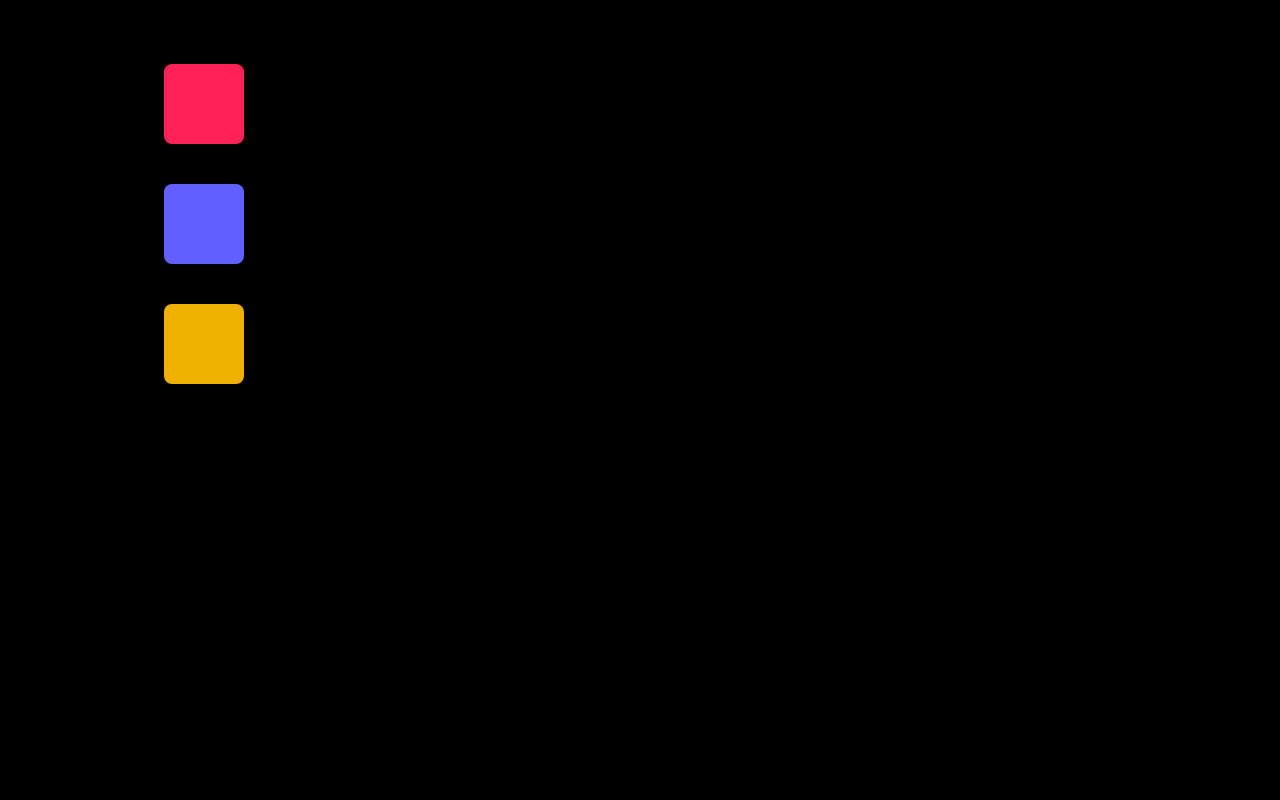
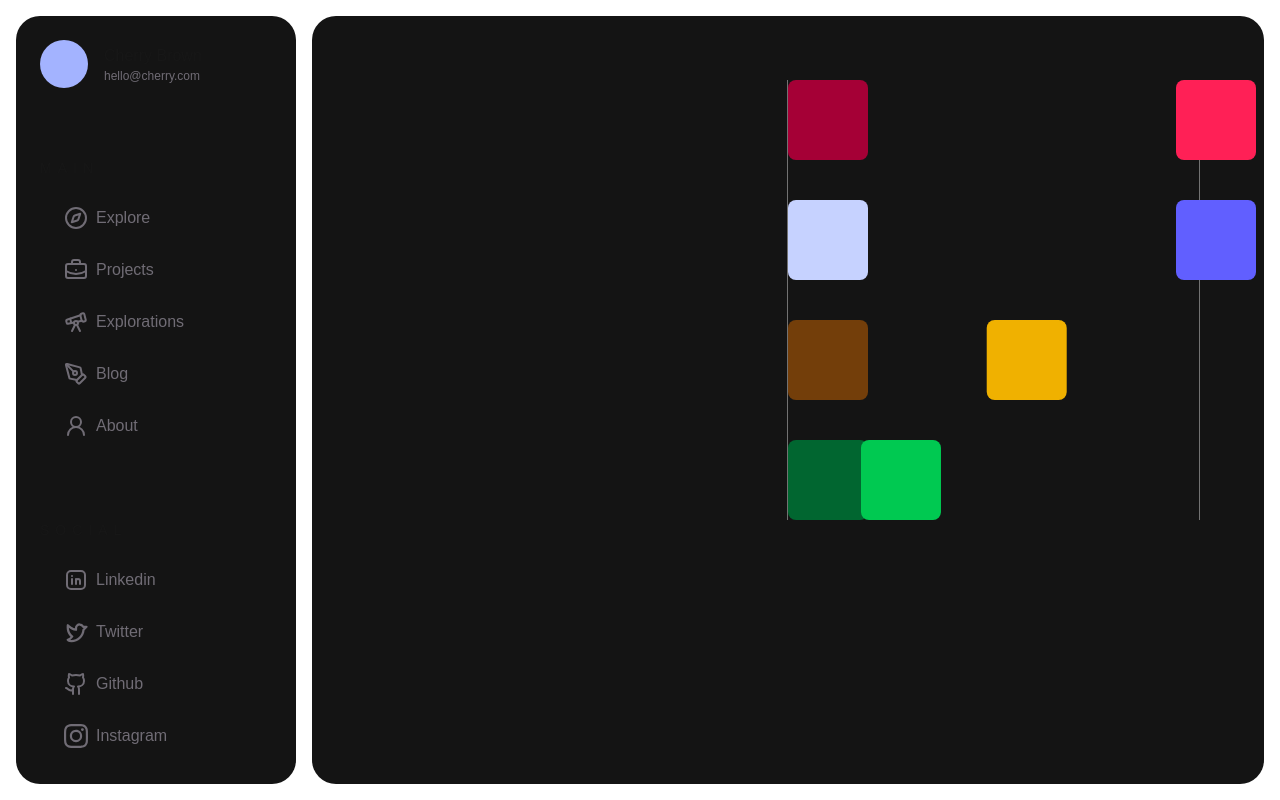
Before and after one commit to UMAIR9235/my-new-portfolio, a Next.js app: page / in a window 1280 px wide. Built offline with nearby package versions, Linux system fonts and the light colour scheme.

Commit message:
create dashboard route and its layout

```diff
--- a/package.json
+++ b/package.json
@@ -10,10 +10,12 @@
   },
   "dependencies": {
     "gsap": "^3.12.7",
+    "lucide-react": "^0.477.0",
     "motion": "^12.4.10",
     "next": "15.2.1",
     "react": "^19.0.0",
-    "react-dom": "^19.0.0"
+    "react-dom": "^19.0.0",
+    "react-icons": "^5.5.0"
   },
   "devDependencies": {
     "@eslint/eslintrc": "^3",
--- /dev/null
+++ b/src/app/(dashboard)/layout.tsx
@@ -0,0 +1,13 @@
+import SideNav from "@/components/side-nav";
+import React from "react";
+
+function DashboardLayout({ children }: { children: React.ReactNode }) {
+  return (
+    <div className="flex gap-4 p-4 h-screen overflow-hidden">
+      <SideNav />
+      <div className="bg-[#141414] flex-1 rounded-3xl">{children}</div>
+    </div>
+  );
+}
+
+export default DashboardLayout;
--- a/src/app/page.tsx
+++ b/src/app/(dashboard)/page.tsx
@@ -2,7 +2,7 @@ import NewGsap from "@/components/new-gsap";
 
 export default function Home() {
   return (
-    <div className="bg-black min-h-screen p-16">
+    <div className="min-h-screen p-16">
       <NewGsap />
     </div>
   );
--- a/src/components/new-gsap.tsx
+++ b/src/components/new-gsap.tsx
@@ -3,14 +3,29 @@ import React, { useEffect } from "react";
 import gsap from "gsap";
 function NewGsap() {
   useEffect(() => {
-    gsap.to(".box", { rotation: 720, x: 100, duration: 1 });
+    const tl = gsap.timeline();
+
+    tl.to(".box", { rotation: 720, x: 100, duration: 1 })
+      .to(".box", { duration: 1, x: 800, stagger: 2 })
+      .to(".box", { duration: 3, rotation: 360 })
+      .addLabel("step2", 3)
+      .to(".box1", { duration: 3, x: 500 }, "step2");
   }, []);
   return (
-    <div className="flex flex-col gap-y-10">
-      <div className="box h-20 w-20 rounded-lg bg-rose-500 "></div>
-      <div className="box h-20 w-20 rounded-lg bg-indigo-500 "></div>
-      <div className="box h-20 w-20 rounded-lg bg-yellow-500 "></div>
-    </div>
+    <main className="flex">
+      <div className="flex-1 flex flex-col gap-y-10 border-e border-white/40">
+        <div className="box h-20 w-20 rounded-lg bg-rose-500"></div>
+        <div className="box h-20 w-20 rounded-lg bg-indigo-500 "></div>
+        <div className="box h-20 w-20 rounded-lg bg-yellow-500 "></div>
+        <div className="box1 h-20 w-20 rounded-lg bg-green-500 "></div>
+      </div>
+      <div className="flex-1 flex flex-col gap-y-10 border-e border-white/40">
+        <div className="boxright h-20 w-20 rounded-lg bg-rose-800"></div>
+        <div className="boxright h-20 w-20 rounded-lg bg-indigo-200 "></div>
+        <div className="boxright h-20 w-20 rounded-lg bg-yellow-900 "></div>
+        <div className="boxright h-20 w-20 rounded-lg bg-green-800 "></div>
+      </div>
+    </main>
   );
 }
 
--- /dev/null
+++ b/src/components/side-nav.tsx
@@ -0,0 +1,75 @@
+import {
+  BriefcaseBusiness,
+  Compass,
+  PenTool,
+  Telescope,
+  UserRound,
+} from "lucide-react";
+import Link from "next/link";
+import React from "react";
+import { PiTwitterLogoBold } from "react-icons/pi";
+import { TbBrandLinkedin } from "react-icons/tb";
+import { LuGithub } from "react-icons/lu";
+import { SiInstagram } from "react-icons/si";
+
+function SideNav() {
+  return (
+    <nav className="flex flex-col justify-between p-6 bg-[#141414] rounded-3xl min-w-[280px]">
+      <div className="flex items-center gap-4">
+        <div className="w-12 h-12 rounded-full bg-indigo-300"></div>
+        <div className="flex flex-col">
+          <h4 className=" font-medium">Cherry Brown</h4>
+          <p className="text-xs text-[#706C75]">hello@cherry.com</p>
+        </div>
+      </div>
+      <div className="flex flex-col gap-4">
+        <h5 className="text-sm tracking-[6px]">MAIN</h5>
+        <ul className="flex flex-col gap-1 ">
+          <li className="text-[#706C75] hover:text-[#ff3300] hover:bg-black rounded-full min-w-[160px] px-6 py-3  flex items-center gap-2">
+            <Compass />
+            <Link href="">Explore</Link>
+          </li>
+          <li className="text-[#706C75] hover:text-[#ff3300] hover:bg-black rounded-full min-w-[160px] px-6 py-3 flex items-center gap-2">
+            <BriefcaseBusiness />
+            <Link href="">Projects</Link>
+          </li>
+          <li className="text-[#706C75] hover:text-[#ff3300] hover:bg-black rounded-full min-w-[160px] px-6 py-3 flex items-center gap-2">
+            <Telescope />
+            <Link href="">Explorations</Link>
+          </li>
+          <li className="text-[#706C75] hover:text-[#ff3300] hover:bg-black rounded-full min-w-[160px] px-6 py-3 flex items-center gap-2">
+            <PenTool />
+            <Link href="">Blog</Link>
+          </li>
+          <li className="text-[#706C75] hover:text-[#ff3300] hover:bg-black rounded-full min-w-[160px] px-6 py-3 flex items-center gap-2">
+            <UserRound />
+            <Link href="">About</Link>
+          </li>
+        </ul>
+      </div>
+      <div className="flex flex-col gap-4">
+        <h5 className="tracking-[6px] text-sm">SOCIAL</h5>
+        <ul className="flex flex-col gap-1 ">
+          <li className="text-[#706C75] hover:text-[#ff3300] hover:bg-black rounded-full min-w-[160px] px-6 py-3 flex items-center gap-2">
+            <TbBrandLinkedin className="size-6" />
+            <Link href="">Linkedin</Link>
+          </li>
+          <li className="text-[#706C75] hover:text-[#ff3300] hover:bg-black rounded-full min-w-[160px] px-6 py-3 flex items-center gap-2">
+            <PiTwitterLogoBold className="size-6" />
+            <Link href="">Twitter</Link>
+          </li>
+          <li className="text-[#706C75] hover:text-[#ff3300] hover:bg-black rounded-full min-w-[160px] px-6 py-3 flex items-center gap-2">
+            <LuGithub className="size-6" />
+            <Link href="">Github</Link>
+          </li>
+          <li className="text-[#706C75] hover:text-[#ff3300] hover:bg-black rounded-full min-w-[160px] px-6 py-3 flex items-center gap-2">
+            <SiInstagram className="size-6" />
+            <Link href="">Instagram</Link>
+          </li>
+        </ul>
+      </div>
+    </nav>
+  );
+}
+
+export default SideNav;
```
Also changed, not shown: 1 other file (tests, documents, lock files or other folders).
